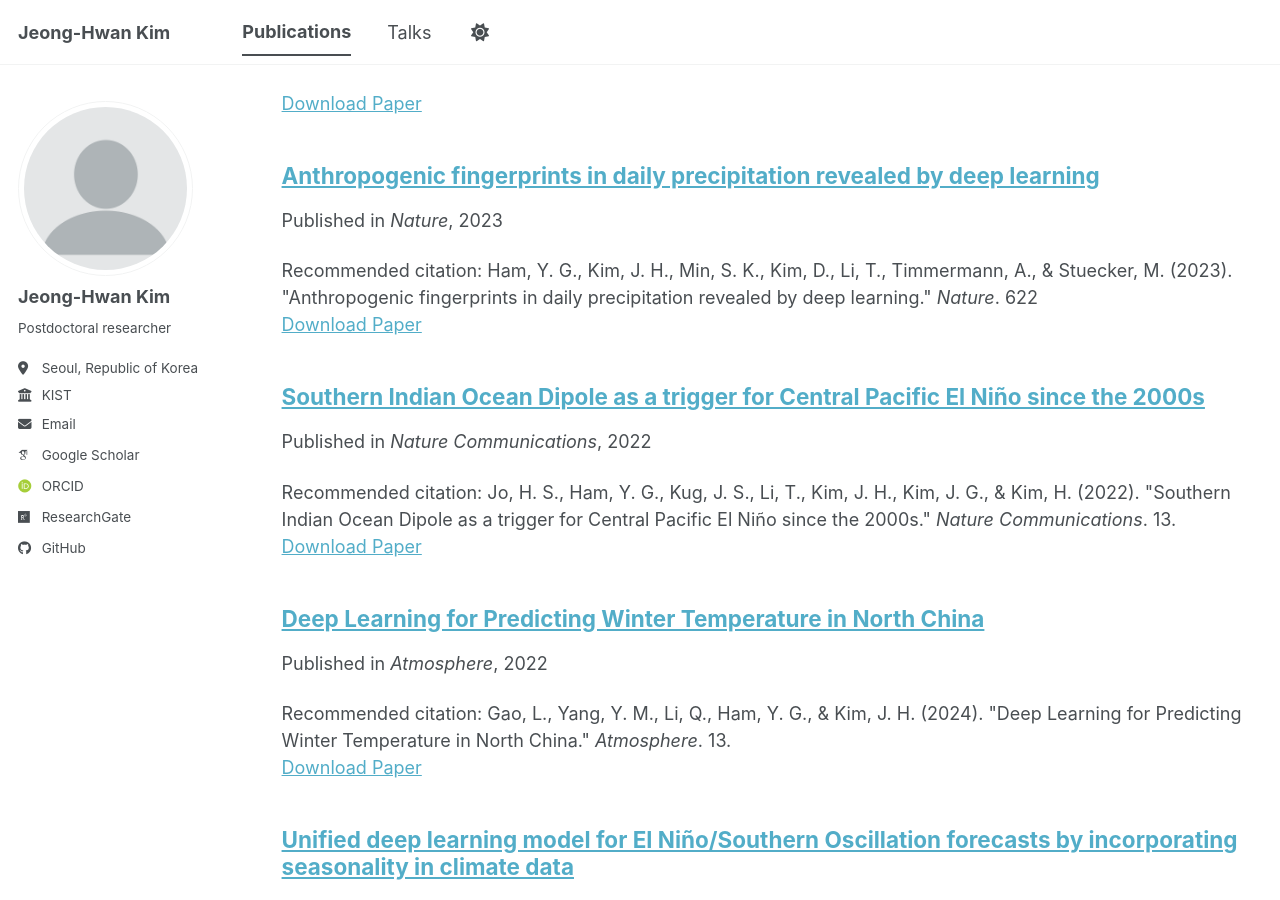
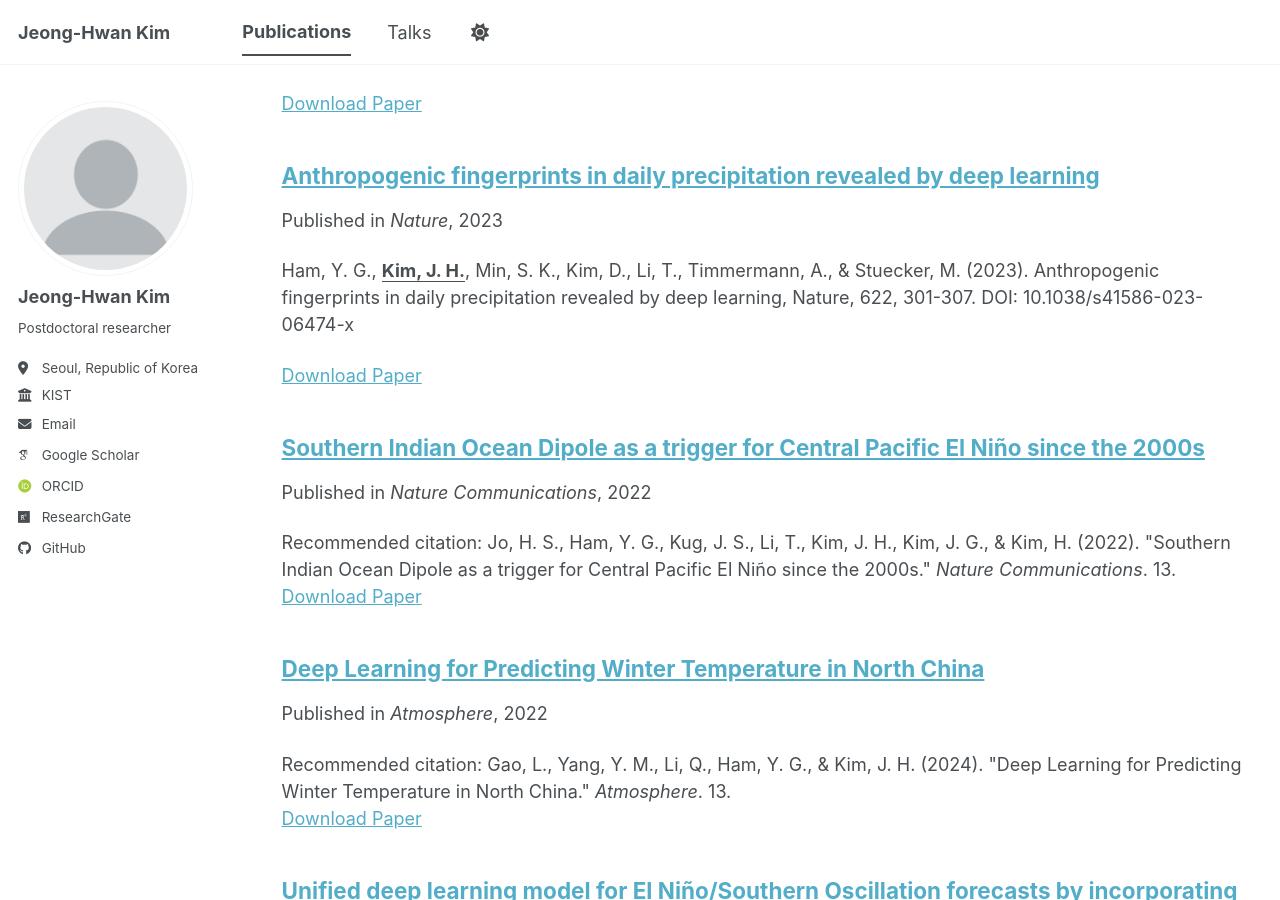
Before and after one commit to jeonghwan723/jeonghwan723.github.io, a Jekyll site: the page built from _pages/publications.html, in a window 1280 px wide and 900 px high, scrolled down 443 px. Built offline with Jekyll 4.4.1, drawn with Linux system fonts in a browser that asks for light colours; some web fonts are replaced; a script bundle is joined from its source files by our own code; library files that are not in the unit come from our copies.

Commit message:
Update paper006.md

```diff
--- a/_publications/paper006.md
+++ b/_publications/paper006.md
@@ -3,11 +3,10 @@ title: "Anthropogenic fingerprints in daily precipitation revealed by deep learn
 collection: publications
 category: manuscripts
 permalink: /publication/paper006
-excerpt: ''
+excerpt: 'Ham, Y. G., <u><b>Kim, J. H.</b></u>, Min, S. K., Kim, D., Li, T., Timmermann, A., & Stuecker, M. (2023). Anthropogenic fingerprints in daily precipitation revealed by deep learning, Nature, 622, 301-307. DOI: 10.1038/s41586-023-06474-x'
 date: 2023-08-30
 venue: 'Nature'
 paperurl: 'https://www.nature.com/articles/s41586-023-06474-x'
-citation: 'Ham, Y. G., Kim, J. H., Min, S. K., Kim, D., Li, T., Timmermann, A., & Stuecker, M. (2023). &quot;Anthropogenic fingerprints in daily precipitation revealed by deep learning.&quot; <i>Nature</i>. 622'
 ---
 
 According to twenty-first century climate-model projections, greenhouse warming will intensify rainfall variability and extremes across the globe1,2,3,4. However, verifying this prediction using observations has remained a substantial challenge owing to large natural rainfall fluctuations at regional scales3,4. Here we show that deep learning successfully detects the emerging climate-change signals in daily precipitation fields during the observed record. We trained a convolutional neural network (CNN)5 with daily precipitation fields and annual global mean surface air temperature data obtained from an ensemble of present-day and future climate-model simulations6. After applying the algorithm to the observational record, we found that the daily precipitation data represented an excellent predictor for the observed planetary warming, as they showed a clear deviation from natural variability since the mid-2010s. Furthermore, we analysed the deep-learning model with an explainable framework and observed that the precipitation variability of the weather timescale (period less than 10 days) over the tropical eastern Pacific and mid-latitude storm-track regions was most sensitive to anthropogenic warming. Our results highlight that, although the long-term shifts in annual mean precipitation remain indiscernible from the natural background variability, the impact of global warming on daily hydrological fluctuations has already emerged.
```
